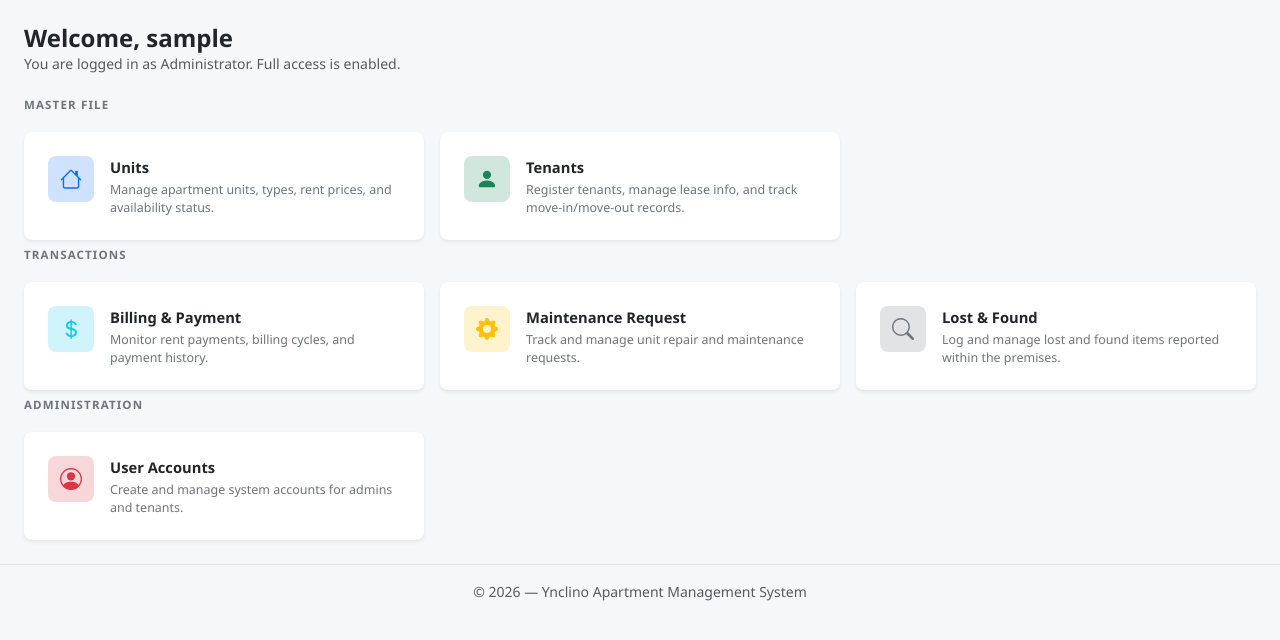
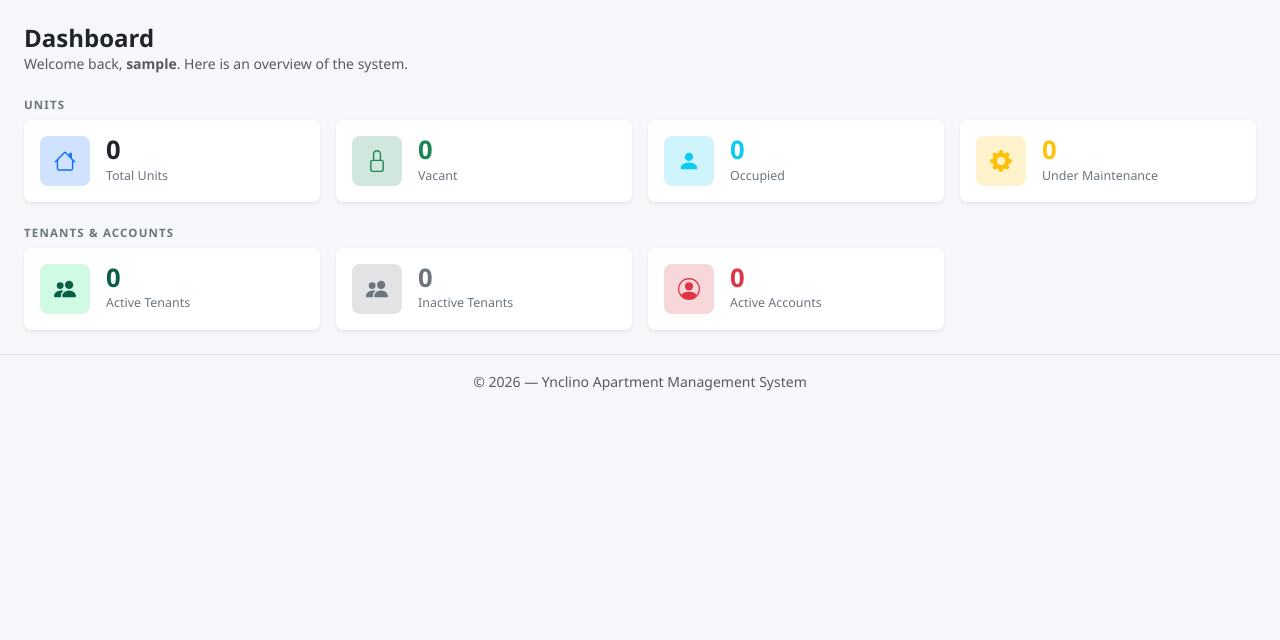
Before and after one commit to clarkkyyy1104/ynclino-apartment-management-system, an ASP.NET Core app: page / in a window 1280 px wide. Shown: the part 76-716 px from the top of the page. Run offline with ASP.NET Core 8, Linux system fonts and the light colour scheme; the visitor is signed in with stand-in values (Sample User, id 1); the project's own start-up code is not run, and a stand-in starts its controllers and pages.

Commit message:
feat: restore detailed stat dashboard for admin, remove module cards
Admin dashboard now shows stat cards grouped into Units (Total, Vacant,
Occupied, Under Maintenance) and Tenants & Accounts (Active, Inactive, Active
Accounts). Module navigation cards removed for now. Tenant dashboard unchanged.

https://claude.ai/code/session_01BTaUUN7W48QkX6AzaoszDG

```diff
--- a/Views/Home/AdminDashboard.cshtml
+++ b/Views/Home/AdminDashboard.cshtml
@@ -3,119 +3,135 @@
 }
 
 <div class="mb-4">
-    <h4 class="fw-semibold mb-0">Welcome, @User.Identity?.Name</h4>
-    <p class="text-muted small mb-0">You are logged in as Administrator. Full access is enabled.</p>
+    <h4 class="fw-semibold mb-0">Dashboard</h4>
+    <p class="text-muted small mb-0">Welcome back, <strong>@User.Identity?.Name</strong>. Here is an overview of the system.</p>
 </div>
 
-<div class="row g-3">
+<!-- Units row -->
+<div class="mb-2">
+    <h6 class="section-label">Units</h6>
+</div>
+<div class="row g-3 mb-4">
 
-    <div class="col-12">
-        <h6 class="section-label">Master File</h6>
-    </div>
-
-    <div class="col-sm-6 col-lg-4">
-        <a asp-controller="Units" asp-action="Index" class="module-card card border-0 shadow-sm text-decoration-none">
-            <div class="card-body d-flex align-items-start gap-3 p-4">
-                <div class="module-icon bg-primary-subtle text-primary">
+    <div class="col-sm-6 col-lg-3">
+        <div class="card stat-card border-0 shadow-sm">
+            <div class="card-body d-flex align-items-center gap-3">
+                <div class="stat-icon bg-primary-subtle text-primary">
                     <svg xmlns="http://www.w3.org/2000/svg" width="22" height="22" fill="currentColor" viewBox="0 0 16 16">
                         <path d="M8.707 1.5a1 1 0 0 0-1.414 0L.646 8.146a.5.5 0 0 0 .708.707L2 8.207V13.5A1.5 1.5 0 0 0 3.5 15h9a1.5 1.5 0 0 0 1.5-1.5V8.207l.646.646a.5.5 0 0 0 .708-.707L13 5.793V2.5a.5.5 0 0 0-.5-.5h-1a.5.5 0 0 0-.5.5v1.293zM13 7.207V13.5a.5.5 0 0 1-.5.5h-9a.5.5 0 0 1-.5-.5V7.207l5-5z"/>
                     </svg>
                 </div>
                 <div>
-                    <div class="module-title">Units</div>
-                    <div class="module-desc">Manage apartment units, types, rent prices, and availability status.</div>
+                    <div class="stat-value">@ViewBag.TotalUnits</div>
+                    <div class="stat-label">Total Units</div>
                 </div>
             </div>
-        </a>
+        </div>
     </div>
 
-    <div class="col-sm-6 col-lg-4">
-        <a asp-controller="Tenants" asp-action="Index" class="module-card card border-0 shadow-sm text-decoration-none">
-            <div class="card-body d-flex align-items-start gap-3 p-4">
-                <div class="module-icon bg-success-subtle text-success">
+    <div class="col-sm-6 col-lg-3">
+        <div class="card stat-card border-0 shadow-sm">
+            <div class="card-body d-flex align-items-center gap-3">
+                <div class="stat-icon bg-success-subtle text-success">
+                    <svg xmlns="http://www.w3.org/2000/svg" width="22" height="22" fill="currentColor" viewBox="0 0 16 16">
+                        <path d="M8 1a2 2 0 0 1 2 2v4H6V3a2 2 0 0 1 2-2m3 6V3a3 3 0 0 0-6 0v4a2 2 0 0 0-2 2v5a2 2 0 0 0 2 2h6a2 2 0 0 0 2-2V9a2 2 0 0 0-2-2M5 8h6a1 1 0 0 1 1 1v5a1 1 0 0 1-1 1H5a1 1 0 0 1-1-1V9a1 1 0 0 1 1-1"/>
+                    </svg>
+                </div>
+                <div>
+                    <div class="stat-value text-success">@ViewBag.VacantUnits</div>
+                    <div class="stat-label">Vacant</div>
+                </div>
+            </div>
+        </div>
+    </div>
+
+    <div class="col-sm-6 col-lg-3">
+        <div class="card stat-card border-0 shadow-sm">
+            <div class="card-body d-flex align-items-center gap-3">
+                <div class="stat-icon bg-info-subtle text-info">
                     <svg xmlns="http://www.w3.org/2000/svg" width="22" height="22" fill="currentColor" viewBox="0 0 16 16">
                         <path d="M3 14s-1 0-1-1 1-4 6-4 6 3 6 4-1 1-1 1zm5-6a3 3 0 1 0 0-6 3 3 0 0 0 0 6"/>
                     </svg>
                 </div>
                 <div>
-                    <div class="module-title">Tenants</div>
-                    <div class="module-desc">Register tenants, manage lease info, and track move-in/move-out records.</div>
+                    <div class="stat-value text-info">@ViewBag.OccupiedUnits</div>
+                    <div class="stat-label">Occupied</div>
                 </div>
             </div>
-        </a>
+        </div>
     </div>
 
-    <div class="col-12 mt-2">
-        <h6 class="section-label">Transactions</h6>
-    </div>
-
-    <div class="col-sm-6 col-lg-4">
-        <a asp-controller="Billing" asp-action="Index" class="module-card card border-0 shadow-sm text-decoration-none">
-            <div class="card-body d-flex align-items-start gap-3 p-4">
-                <div class="module-icon bg-info-subtle text-info">
-                    <svg xmlns="http://www.w3.org/2000/svg" width="22" height="22" fill="currentColor" viewBox="0 0 16 16">
-                        <path d="M4 10.781c.148 1.667 1.513 2.85 3.591 3.003V15h1.043v-1.216c2.27-.179 3.678-1.438 3.678-3.3 0-1.59-.947-2.51-2.956-3.028l-.722-.187V3.467c1.122.11 1.879.714 2.07 1.616h1.47c-.166-1.6-1.54-2.748-3.54-2.875V1H7.591v1.233c-1.939.23-3.27 1.472-3.27 3.156 0 1.454.966 2.483 2.661 2.917l.61.162v4.031c-1.149-.17-1.94-.8-2.131-1.718zm3.391-3.836c-1.043-.263-1.6-.825-1.6-1.616 0-.944.704-1.641 1.8-1.828v3.495l-.2-.05zm1.591 1.872c1.287.323 1.852.859 1.852 1.769 0 1.097-.826 1.828-2.2 1.939V8.73z"/>
-                    </svg>
-                </div>
-                <div>
-                    <div class="module-title">Billing &amp; Payment</div>
-                    <div class="module-desc">Monitor rent payments, billing cycles, and payment history.</div>
-                </div>
-            </div>
-        </a>
-    </div>
-
-    <div class="col-sm-6 col-lg-4">
-        <a asp-controller="Maintenance" asp-action="Index" class="module-card card border-0 shadow-sm text-decoration-none">
-            <div class="card-body d-flex align-items-start gap-3 p-4">
-                <div class="module-icon bg-warning-subtle text-warning">
+    <div class="col-sm-6 col-lg-3">
+        <div class="card stat-card border-0 shadow-sm">
+            <div class="card-body d-flex align-items-center gap-3">
+                <div class="stat-icon bg-warning-subtle text-warning">
                     <svg xmlns="http://www.w3.org/2000/svg" width="22" height="22" fill="currentColor" viewBox="0 0 16 16">
                         <path d="M9.405 1.05c-.413-1.4-2.397-1.4-2.81 0l-.1.34a1.464 1.464 0 0 1-2.105.872l-.31-.17c-1.283-.698-2.686.705-1.987 1.987l.169.311c.446.82.023 1.841-.872 2.105l-.34.1c-1.4.413-1.4 2.397 0 2.81l.34.1a1.464 1.464 0 0 1 .872 2.105l-.17.31c-.698 1.283.705 2.686 1.987 1.987l.311-.169a1.464 1.464 0 0 1 2.105.872l.1.34c.413 1.4 2.397 1.4 2.81 0l.1-.34a1.464 1.464 0 0 1 2.105-.872l.31.17c1.283.698 2.686-.705 1.987-1.987l-.169-.311a1.464 1.464 0 0 1 .872-2.105l.34-.1c1.4-.413 1.4-2.397 0-2.81l-.34-.1a1.464 1.464 0 0 1-.872-2.105l.17-.31c.698-1.283-.705-2.686-1.987-1.987l-.311.169a1.464 1.464 0 0 1-2.105-.872zM8 10.93a2.929 2.929 0 1 1 0-5.86 2.929 2.929 0 0 1 0 5.858z"/>
                     </svg>
                 </div>
                 <div>
-                    <div class="module-title">Maintenance Request</div>
-                    <div class="module-desc">Track and manage unit repair and maintenance requests.</div>
+                    <div class="stat-value text-warning">@ViewBag.MaintenanceUnits</div>
+                    <div class="stat-label">Under Maintenance</div>
                 </div>
             </div>
-        </a>
+        </div>
     </div>
 
-    <div class="col-sm-6 col-lg-4">
-        <a asp-controller="LostFound" asp-action="Index" class="module-card card border-0 shadow-sm text-decoration-none">
-            <div class="card-body d-flex align-items-start gap-3 p-4">
-                <div class="module-icon bg-secondary-subtle text-secondary">
+</div>
+
+<!-- Tenants & Accounts row -->
+<div class="mb-2">
+    <h6 class="section-label">Tenants &amp; Accounts</h6>
+</div>
+<div class="row g-3">
+
+    <div class="col-sm-6 col-lg-3">
+        <div class="card stat-card border-0 shadow-sm">
+            <div class="card-body d-flex align-items-center gap-3">
+                <div class="stat-icon" style="background-color:#d1fae5;color:#065f46;">
                     <svg xmlns="http://www.w3.org/2000/svg" width="22" height="22" fill="currentColor" viewBox="0 0 16 16">
-                        <path d="M11.742 10.344a6.5 6.5 0 1 0-1.397 1.398h-.001q.044.06.098.115l3.85 3.85a1 1 0 0 0 1.415-1.414l-3.85-3.85a1 1 0 0 0-.115-.1zM12 6.5a5.5 5.5 0 1 1-11 0 5.5 5.5 0 0 1 11 0"/>
+                        <path d="M7 14s-1 0-1-1 1-4 5-4 5 3 5 4-1 1-1 1zm4-6a3 3 0 1 0 0-6 3 3 0 0 0 0 6m-5.784 6A2.24 2.24 0 0 1 5 13c0-1.355.68-2.75 1.936-3.72A6.3 6.3 0 0 0 5 9c-4 0-5 3-5 4s1 1 1 1zM4.5 8a2.5 2.5 0 1 0 0-5 2.5 2.5 0 0 0 0 5"/>
                     </svg>
                 </div>
                 <div>
-                    <div class="module-title">Lost &amp; Found</div>
-                    <div class="module-desc">Log and manage lost and found items reported within the premises.</div>
+                    <div class="stat-value" style="color:#065f46;">@ViewBag.ActiveTenants</div>
+                    <div class="stat-label">Active Tenants</div>
                 </div>
             </div>
-        </a>
+        </div>
     </div>
 
-    <div class="col-12 mt-2">
-        <h6 class="section-label">Administration</h6>
+    <div class="col-sm-6 col-lg-3">
+        <div class="card stat-card border-0 shadow-sm">
+            <div class="card-body d-flex align-items-center gap-3">
+                <div class="stat-icon bg-secondary-subtle text-secondary">
+                    <svg xmlns="http://www.w3.org/2000/svg" width="22" height="22" fill="currentColor" viewBox="0 0 16 16">
+                        <path d="M7 14s-1 0-1-1 1-4 5-4 5 3 5 4-1 1-1 1zm4-6a3 3 0 1 0 0-6 3 3 0 0 0 0 6m-5.784 6A2.24 2.24 0 0 1 5 13c0-1.355.68-2.75 1.936-3.72A6.3 6.3 0 0 0 5 9c-4 0-5 3-5 4s1 1 1 1zM4.5 8a2.5 2.5 0 1 0 0-5 2.5 2.5 0 0 0 0 5"/>
+                    </svg>
+                </div>
+                <div>
+                    <div class="stat-value text-secondary">@ViewBag.InactiveTenants</div>
+                    <div class="stat-label">Inactive Tenants</div>
+                </div>
+            </div>
+        </div>
     </div>
 
-    <div class="col-sm-6 col-lg-4">
-        <a asp-controller="Users" asp-action="Index" class="module-card card border-0 shadow-sm text-decoration-none">
-            <div class="card-body d-flex align-items-start gap-3 p-4">
-                <div class="module-icon bg-danger-subtle text-danger">
+    <div class="col-sm-6 col-lg-3">
+        <div class="card stat-card border-0 shadow-sm">
+            <div class="card-body d-flex align-items-center gap-3">
+                <div class="stat-icon bg-danger-subtle text-danger">
                     <svg xmlns="http://www.w3.org/2000/svg" width="22" height="22" fill="currentColor" viewBox="0 0 16 16">
                         <path d="M11 6a3 3 0 1 1-6 0 3 3 0 0 1 6 0"/>
                         <path fill-rule="evenodd" d="M0 8a8 8 0 1 1 16 0A8 8 0 0 1 0 8m8-7a7 7 0 0 0-5.468 11.37C3.242 11.226 4.805 10 8 10s4.757 1.225 5.468 2.37A7 7 0 0 0 8 1"/>
                     </svg>
                 </div>
                 <div>
-                    <div class="module-title">User Accounts</div>
-                    <div class="module-desc">Create and manage system accounts for admins and tenants.</div>
+                    <div class="stat-value text-danger">@ViewBag.TotalUsers</div>
+                    <div class="stat-label">Active Accounts</div>
                 </div>
             </div>
-        </a>
+        </div>
     </div>
 
 </div>
--- a/wwwroot/css/site.css
+++ b/wwwroot/css/site.css
@@ -60,6 +60,39 @@ footer {
     color: #888;
     font-size: .8rem;
     padding: 1rem 0;
+}
+
+/* ── Dashboard — stat cards ── */
+.stat-card {
+    border-radius: .5rem;
+    transition: box-shadow .15s ease;
+}
+
+.stat-card:hover {
+    box-shadow: 0 4px 14px rgba(0,0,0,0.09) !important;
+}
+
+.stat-icon {
+    width: 50px;
+    height: 50px;
+    border-radius: .5rem;
+    display: flex;
+    align-items: center;
+    justify-content: center;
+    flex-shrink: 0;
+}
+
+.stat-value {
+    font-size: 1.6rem;
+    font-weight: 700;
+    line-height: 1.1;
+    color: #212529;
+}
+
+.stat-label {
+    font-size: .78rem;
+    color: #6c757d;
+    margin-top: .15rem;
 }
 
 /* ── Dashboard — section label ── */
```
